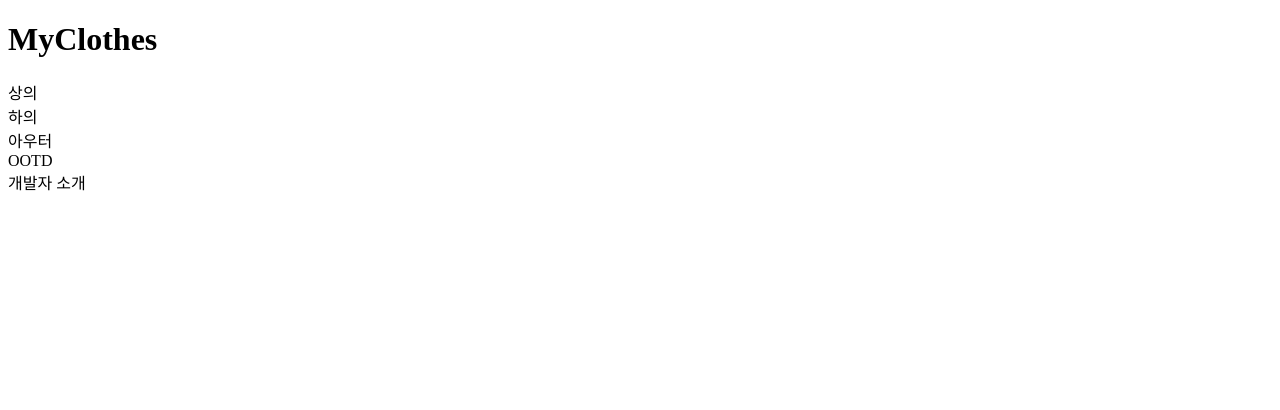
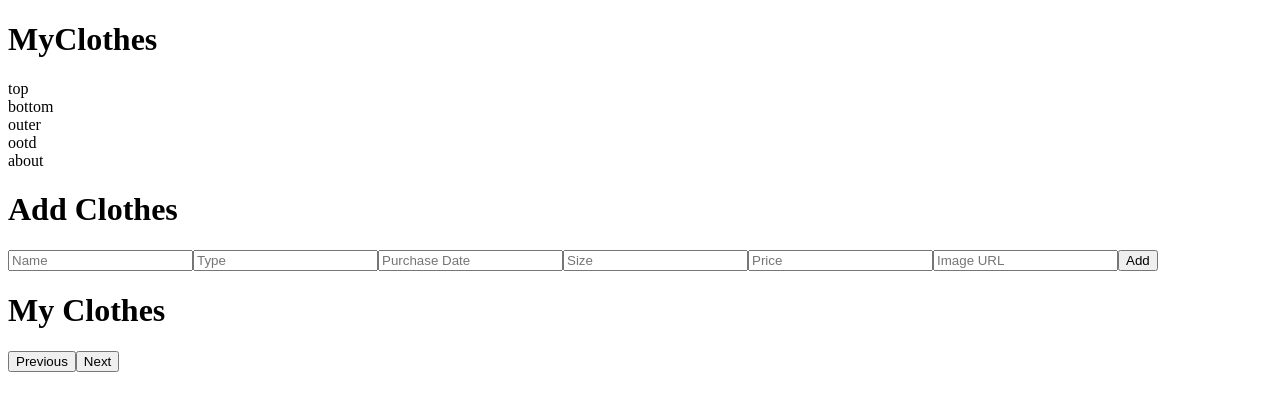
Before and after one commit to JHYUNG-A/WebProgramminMyCloset, a React (Vite) app in the folder MyCloset/: page /myclothes in a window 1280 px wide. Shown: the top 410 px of the page. Built offline with nearby package versions, Linux system fonts and the light colour scheme.

Commit message:
feat:내 옷장 페이지 내 옷 추가, 페이징 구현

```diff
--- a/MyCloset/src/components/Navbar/Navbar.jsx
+++ b/MyCloset/src/components/Navbar/Navbar.jsx
@@ -7,35 +7,35 @@ function Navbar() {
   const initialState = [
     {
       id: 1,
-      value: '상의',
+      value: 'top',
       isHovered: false,
       imgUrl: 'Navbar_icon_shirt.png',
       color: '#ff9b9b',
     },
     {
       id: 2,
-      value: '하의',
+      value: 'bottom',
       isHovered: false,
       imgUrl: 'Navbar_icon_pants.png',
       color: '#9BC3FF',
     },
     {
       id: 3,
-      value: '아우터',
+      value: 'outer',
       isHovered: false,
       imgUrl: 'Navbar_icon_outer.png',
       color: '#FFE99B',
     },
     {
       id: 4,
-      value: 'OOTD',
+      value: 'ootd',
       isHovered: false,
       imgUrl: 'Navbar_icon_OOTD.png',
       color: '#9DFF9B',
     },
     {
       id: 5,
-      value: '개발자 소개',
+      value: 'about',
       isHovered: false,
       imgUrl: 'Navbar_icon_about.png',
       color: '#FF9BFF',
--- a/MyCloset/src/pages/MyClothes.jsx
+++ b/MyCloset/src/pages/MyClothes.jsx
@@ -1,13 +1,90 @@
 // 김준하
 // 내 옷장 페이지
-import React from 'react'
+import {useState, useEffect } from 'react'
 import Navbar from '../components/Navbar/Navbar'
 
 function MyClothes() {
+
+  const [item, setItem] = useState({
+    name: '',
+    type: '',
+    purchaseDate: '',
+    size: '',
+    price: '',
+    image: '',
+  });
+
+  const [clothes, setClothes] = useState([]);
+  const [currentPage, setCurrentPage] = useState(1);
+  const itemsPerPage = 8;
+
+
+  useEffect(() => {
+    const storedClothes = JSON.parse(localStorage.getItem('clothes')) || [];
+    setClothes(storedClothes);
+  }, []);
+
+
+  const handleChange = (event) => {
+    setItem({
+      ...item,
+      [event.target.name]: event.target.value,
+    });
+  };
+
+  // const handleSubmit = (event) => {
+  //   event.preventDefault();
+  //   const clothes = JSON.parse(localStorage.getItem('clothes')) || [];
+  //   clothes.push(item);
+  //   localStorage.setItem('clothes', JSON.stringify(clothes));
+  //   alert('Item added!');
+  // };
+
+  const handleSubmit = (event) => {
+    event.preventDefault();
+    const newClothes = [...clothes, item];
+    localStorage.setItem('clothes', JSON.stringify(newClothes));
+    setClothes(newClothes);
+    alert('Item added!');
+  };
+
+  const handlePrevious = () => {
+    setCurrentPage((prev) => Math.max(prev - 1, 1));
+  };
+
+  const handleNext = () => {
+    setCurrentPage((prev) => Math.min(prev + 1, Math.ceil(clothes.length / itemsPerPage)));
+  };
+
+  const startIndex = (currentPage - 1) * itemsPerPage;
+  const endIndex = startIndex + itemsPerPage;
+  const currentClothes = clothes.slice(startIndex, endIndex);
+
+
   return (
     <div>
       <h1>MyClothes</h1>
       <Navbar />
+      <h1>Add Clothes</h1>
+      <form onSubmit={handleSubmit}>
+        <input name="name" placeholder="Name" onChange={handleChange} />
+        <input name="type" placeholder="Type" onChange={handleChange} />
+        <input name="purchaseDate" placeholder="Purchase Date" onChange={handleChange} />
+        <input name="size" placeholder="Size" onChange={handleChange} />
+        <input name="price" placeholder="Price" onChange={handleChange} />
+        <input name="image" placeholder="Image URL" onChange={handleChange} />
+        <button type="submit">Add</button>
+      </form>
+      <h1>My Clothes</h1>
+      {currentClothes.map((clothe, index) => (
+        <div key={index}>
+          <img src={clothe.image} alt={clothe.name} />
+          <h2>{clothe.name}</h2>
+          <p>{clothe.price}</p>
+        </div>
+      ))}
+      <button onClick={handlePrevious}>Previous</button>
+      <button onClick={handleNext}>Next</button>
     </div>
   )
 }
```
